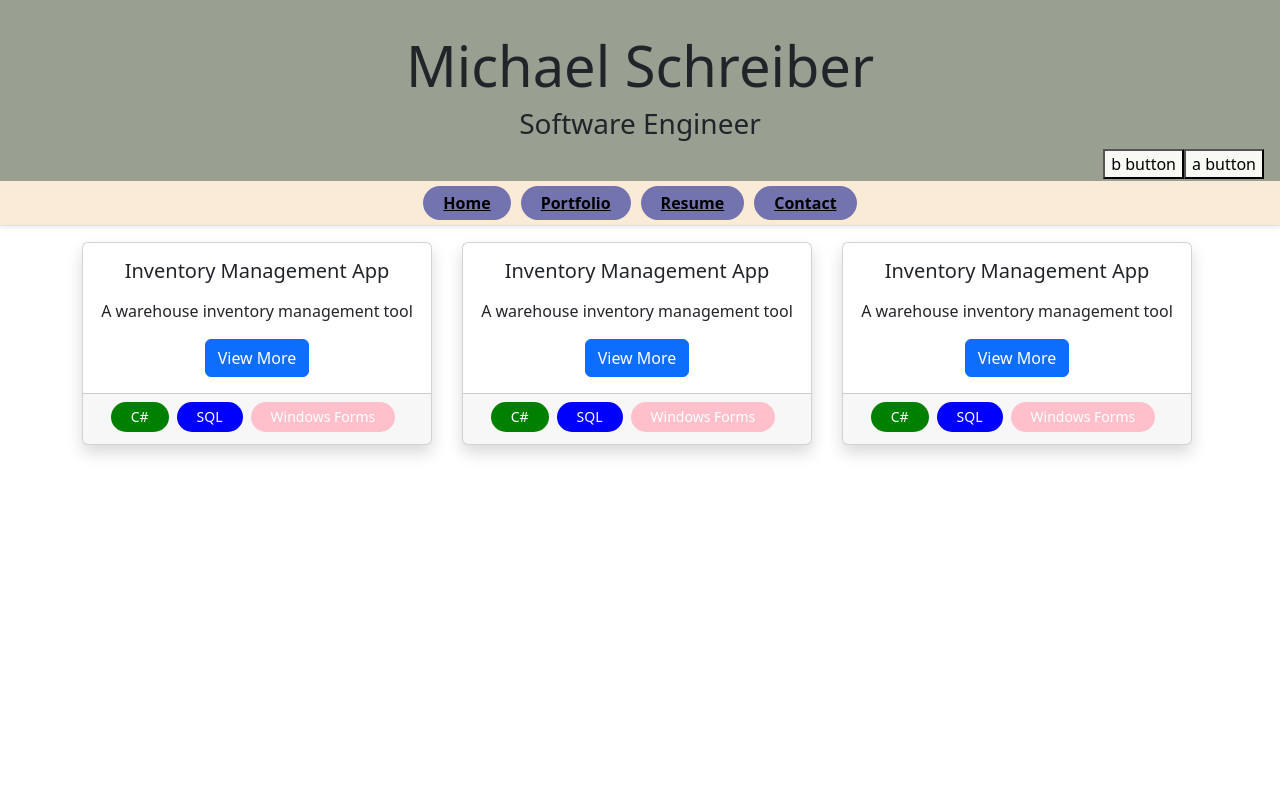
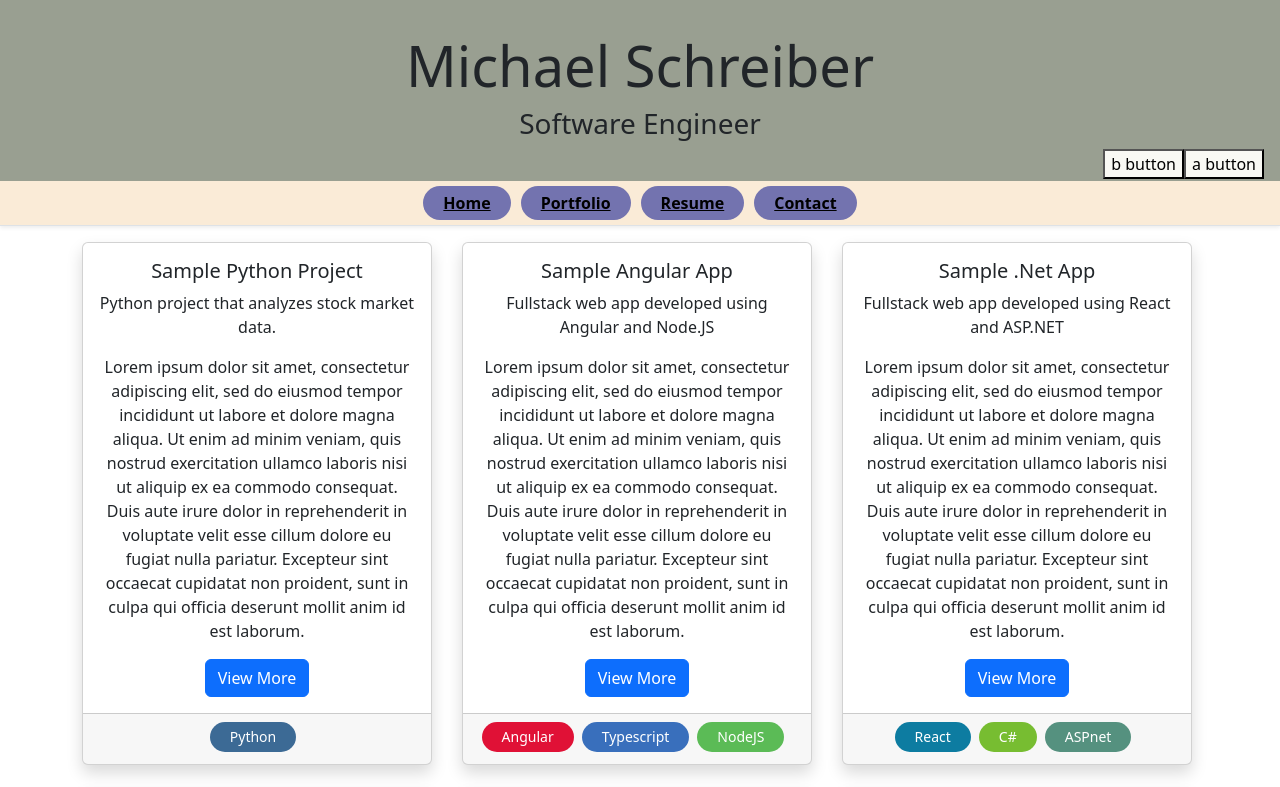
Before and after one commit to UltraLas3r/msPortfolioApplication, an Angular app: page /portfolio in a window 1280 px wide. Shown: the top 787 px of the page. Built offline with nearby package versions, Linux system fonts and the light colour scheme.

Commit message:
added colors and more sample projects

```diff
--- a/src/app/_models/Tag.ts
+++ b/src/app/_models/Tag.ts
@@ -1,13 +1,19 @@
 export class Tag{
     //change the color choices to personalize this later on
-    static readonly ANGULAR = new Tag('Angular', 'red');
-    static readonly CSHARP = new Tag('C#', 'green');
-    static readonly RUBY = new Tag('Ruby', 'darkred');
-    static readonly SQL = new Tag('SQL', 'turqouise');
-    static readonly JAVA = new Tag('Java', 'orange');
-    static readonly DOTNET = new Tag('.Net', 'blue');
-    static readonly Python = new Tag('Python', 'purple');
-    static readonly WINFORM = new Tag('Windows Forms', 'pink');
+    static readonly ANGULAR = new Tag('Angular', '#E01136');
+    static readonly CSHARP = new Tag('C#', '#77BD31');
+    static readonly RUBY = new Tag('Ruby', '#A31A0F');
+    static readonly SQL = new Tag('SQL', '#E7912E');
+    static readonly JAVA = new Tag('Java', '#56809D');
+    static readonly DOTNET = new Tag('.Net', '#AE70E8');
+    static readonly PYTHON = new Tag('Python', '#3C6A95');
+    static readonly WINFORM = new Tag('Windows Forms', '#99438B');
+    static readonly TYPESCRIPT = new Tag('Typescript', '#396FBC');
+    static readonly NODEJS = new Tag('NodeJS', '#5BBB56');
+    static readonly REACT = new Tag('React', '#0D7CA1');
+    static readonly ASPNET = new Tag('ASPnet', '#55917F');
+    static readonly JAVASCRIPT = new Tag('Javascript', '#F6B234');
+
 
 
     private constructor (private readonly key: string, public readonly color: string){
--- a/src/app/portfolio/portfolio.component.html
+++ b/src/app/portfolio/portfolio.component.html
@@ -5,14 +5,9 @@
          2- use double quotes then singular "''" when passing in a hardcoded string
             these tell angular that we're passing in hardcoded text and not the name of a variable.
        -->
-      <div class="col-lg-4 col-md-6 mb-4" style ="max-width: 380px; min-width: 380px;">
+      <div *ngFor ="let project of projects" class="col-lg-4 col-md-6 mb-4" style ="max-width: 380px; min-width: 380px;">
           <app-projectcard [project] = "project"></app-projectcard>
       </div>
-      <div class="col-lg-4 col-md-6 mb-4" style ="max-width: 380px; min-width: 380px;">
-         <app-projectcard [project]= "project"></app-projectcard>
-      </div>
-      <div class="col-lg-4 col-md-6 mb-4" style ="max-width: 380px; min-width: 380px;">
-         <app-projectcard [project]= "project"></app-projectcard>
-      </div>
+
    </div>
 </div>
--- a/src/app/portfolio/portfolio.component.ts
+++ b/src/app/portfolio/portfolio.component.ts
@@ -7,17 +7,16 @@ import { Tag } from "../_models/Tag";
   templateUrl: './portfolio.component.html',
   styleUrls: ['./portfolio.component.css']
 })
+
 export class PortfolioComponent {
-  project: Project = {
-    id: 0,
-    name: "Inventory Management App",
-    summary: "",
-    description:"A warehouse inventory management tool",
-    projectLink: "",
-    pictures: [],
-    tags: [Tag.CSHARP, Tag.SQL, Tag.WINFORM ]
-  }
-
+  projects: Project[] = [
+    {id: 0, name: "Sample Python Project", pictures: ["../../assets/Image1.png","../../assets/Image2.png","../../assets/Image3.png"], projectLink: "//www.github.com", summary: "Python project that analyzes stock market data.", description: "Lorem ipsum dolor sit amet, consectetur adipiscing elit, sed do eiusmod tempor incididunt ut labore et dolore magna aliqua. Ut enim ad minim veniam, quis nostrud exercitation ullamco laboris nisi ut aliquip ex ea commodo consequat. Duis aute irure dolor in reprehenderit in voluptate velit esse cillum dolore eu fugiat nulla pariatur. Excepteur sint occaecat cupidatat non proident, sunt in culpa qui officia deserunt mollit anim id est laborum.", tags: [Tag.PYTHON]},
+    {id: 1, name: "Sample Angular App", pictures: ["../../assets/Image1.png","../../assets/Image2.png","../../assets/Image3.png"], projectLink: "//www.github.com", summary: "Fullstack web app developed using Angular and Node.JS", description: "Lorem ipsum dolor sit amet, consectetur adipiscing elit, sed do eiusmod tempor incididunt ut labore et dolore magna aliqua. Ut enim ad minim veniam, quis nostrud exercitation ullamco laboris nisi ut aliquip ex ea commodo consequat. Duis aute irure dolor in reprehenderit in voluptate velit esse cillum dolore eu fugiat nulla pariatur. Excepteur sint occaecat cupidatat non proident, sunt in culpa qui officia deserunt mollit anim id est laborum.", tags: [Tag.ANGULAR, Tag.TYPESCRIPT, Tag.NODEJS]},
+    {id: 2, name: "Sample .Net App", pictures: ["../../assets/Image1.png","../../assets/Image2.png","../../assets/Image3.png"], projectLink: "//www.github.com", summary: "Fullstack web app developed using React and ASP.NET", description: "Lorem ipsum dolor sit amet, consectetur adipiscing elit, sed do eiusmod tempor incididunt ut labore et dolore magna aliqua. Ut enim ad minim veniam, quis nostrud exercitation ullamco laboris nisi ut aliquip ex ea commodo consequat. Duis aute irure dolor in reprehenderit in voluptate velit esse cillum dolore eu fugiat nulla pariatur. Excepteur sint occaecat cupidatat non proident, sunt in culpa qui officia deserunt mollit anim id est laborum.", tags: [Tag.REACT ,Tag.CSHARP, Tag.ASPNET]},
+    {id: 3, name: "Web API Project", pictures: ["../../assets/Image1.png","../../assets/Image2.png","../../assets/Image3.png"], projectLink: "//www.github.com", summary: "Web API Project that was developed for a class project.", description: "Lorem ipsum dolor sit amet, consectetur adipiscing elit, sed do eiusmod tempor incididunt ut labore et dolore magna aliqua. Ut enim ad minim veniam, quis nostrud exercitation ullamco laboris nisi ut aliquip ex ea commodo consequat. Duis aute irure dolor in reprehenderit in voluptate velit esse cillum dolore eu fugiat nulla pariatur. Excepteur sint occaecat cupidatat non proident, sunt in culpa qui officia deserunt mollit anim id est laborum.", tags: [Tag.CSHARP, Tag.ASPNET]},
+    {id: 4, name: "Chrome Extension", pictures: ["../../assets/Image1.png","../../assets/Image2.png","../../assets/Image3.png"], projectLink: "//www.github.com", summary: "Developed a chrome extension that tracks the prices of furniture.", description: "Lorem ipsum dolor sit amet, consectetur adipiscing elit, sed do eiusmod tempor incididunt ut labore et dolore magna aliqua. Ut enim ad minim veniam, quis nostrud exercitation ullamco laboris nisi ut aliquip ex ea commodo consequat. Duis aute irure dolor in reprehenderit in voluptate velit esse cillum dolore eu fugiat nulla pariatur. Excepteur sint occaecat cupidatat non proident, sunt in culpa qui officia deserunt mollit anim id est laborum.", tags: [Tag.JAVASCRIPT]},
+    {id: 5, name: "Mobile App", pictures: ["../../assets/Image1.png","../../assets/Image2.png","../../assets/Image3.png"], projectLink: "//www.github.com", summary: "Mobile app developed in java that tracks the departure and arrival of trains.", description: "Lorem ipsum dolor sit amet, consectetur adipiscing elit, sed do eiusmod tempor incididunt ut labore et dolore magna aliqua. Ut enim ad minim veniam, quis nostrud exercitation ullamco laboris nisi ut aliquip ex ea commodo consequat. Duis aute irure dolor in reprehenderit in voluptate velit esse cillum dolore eu fugiat nulla pariatur. Excepteur sint occaecat cupidatat non proident, sunt in culpa qui officia deserunt mollit anim id est laborum.", tags: [Tag.JAVA]}
+  ];
 
 
   constructor(private titleService: Title){
```
